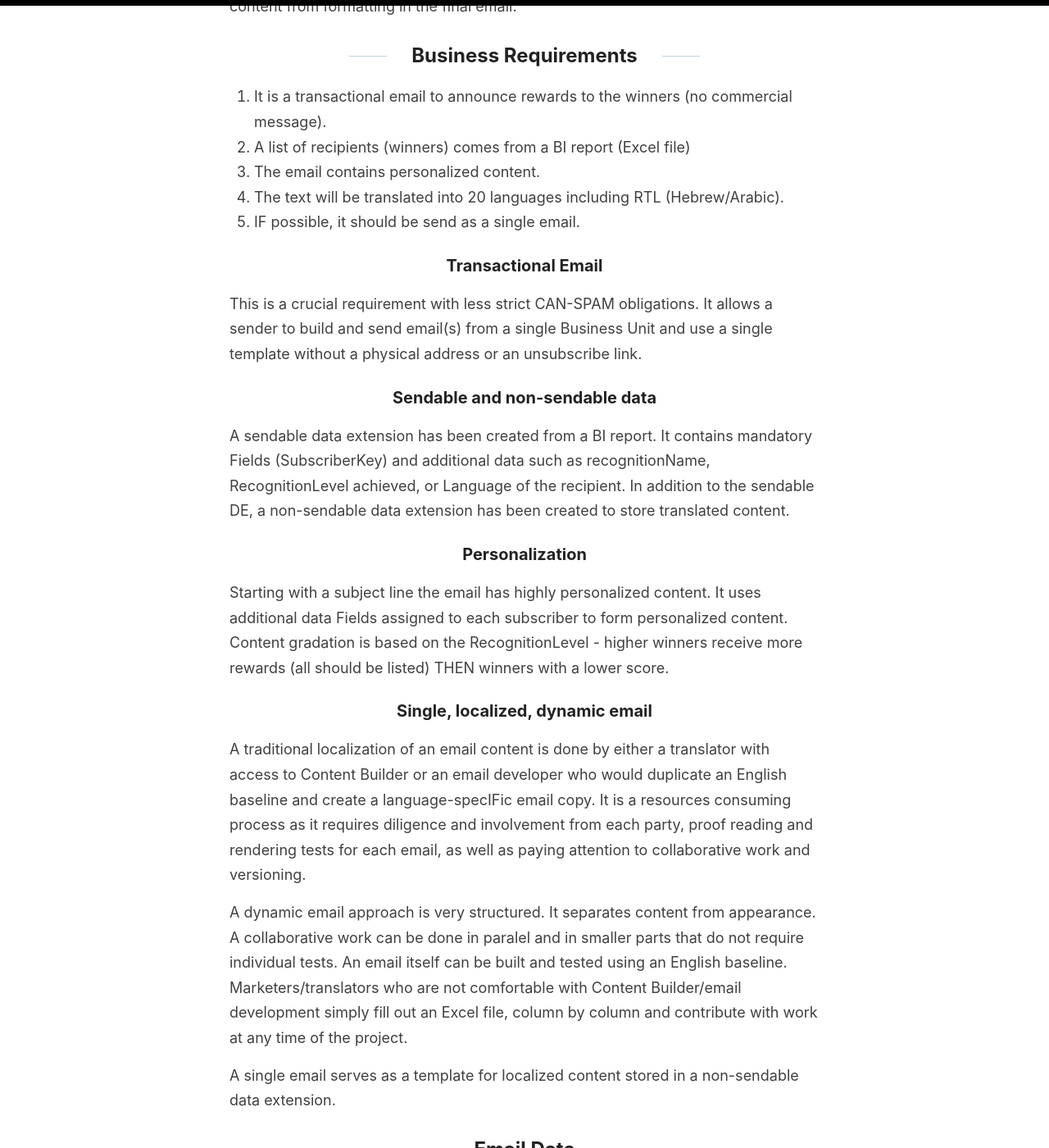
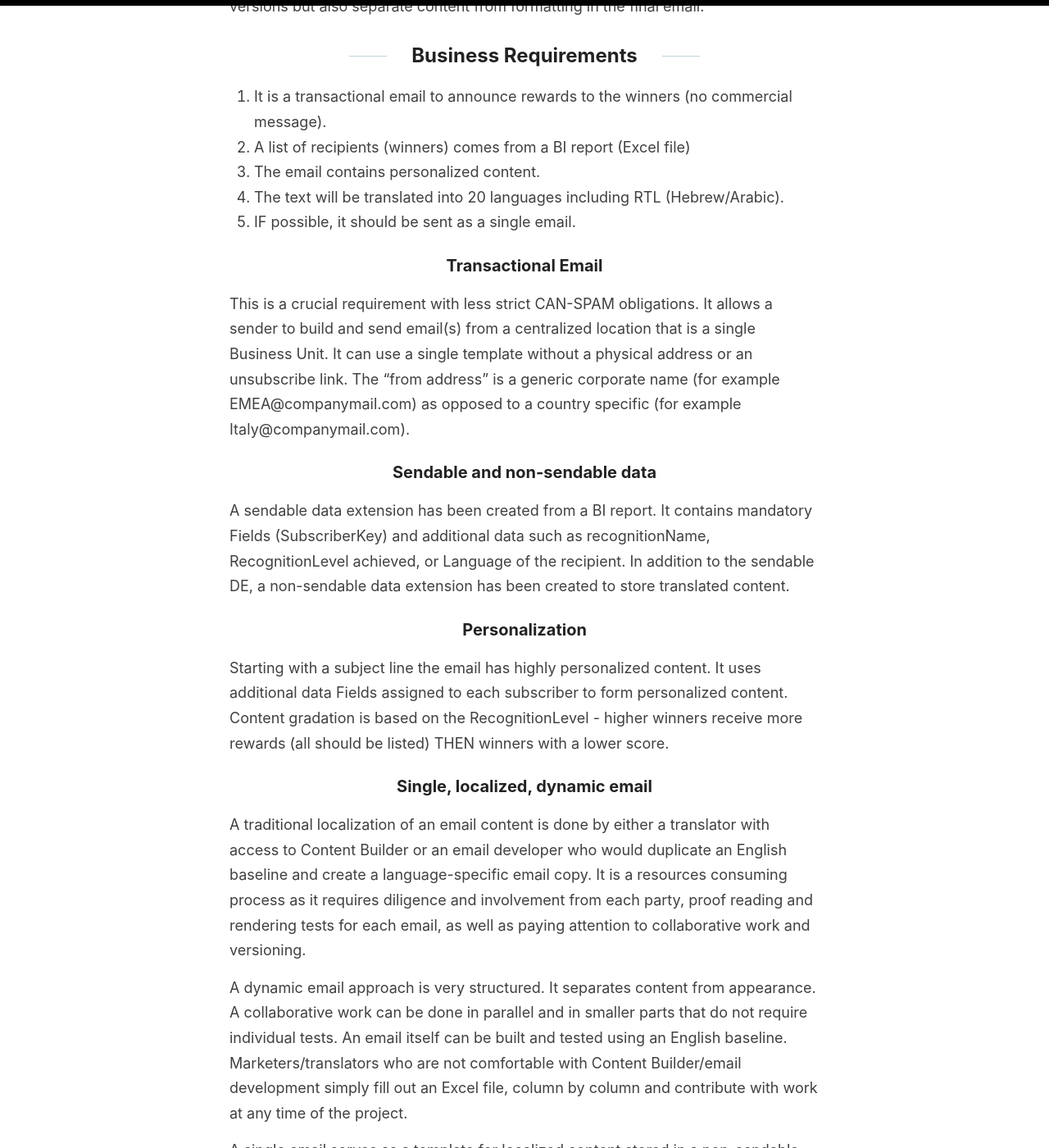
Before and after one commit to karolcholewa/blog, a Jekyll site: the page built from _posts/2021-01-10-dynamic-email.md, in a window 1280 px wide and 1400 px high, scrolled down 572 px. Shown: the whole window at 82% size. Built offline with Jekyll 4.4.1, drawn with Linux system fonts in a browser that asks for light colours; some of the changed text lies outside the part shown.

Commit message:
post updated

```diff
--- a/_posts/2021-01-10-dynamic-email.md
+++ b/_posts/2021-01-10-dynamic-email.md
@@ -5,17 +5,17 @@ categories: AMPScript
 ---
 
 This is a case study for building a dynamic email using AMPScript.
-Working with multilingual marketing teams in EMEA makes content localization a signIFicant factor in planning digital campaigns (time and money). In this example I streamline a localization process by using data import and AMPScript functions. Not only do I eliminate time spent on building/fixing/testing language versions but also separate content from formatting in the final email.
+Working with multilingual marketing teams in EMEA makes content localization (translation and authoring) a significant factor in planning digital campaigns (time and money). In this example I streamline a localization process by using data import and AMPScript functions. Not only do I eliminate time spent on building/fixing/testing language versions but also separate content from formatting in the final email.
 
 ## Business Requirements
 1. It is a transactional email to announce rewards to the winners (no commercial message).
 2. A list of recipients (winners) comes from a BI report (Excel file)
 3. The email contains personalized content.
 4. The text will be translated into 20 languages including RTL (Hebrew/Arabic).
-5. IF possible, it should be send as a single email.
+5. IF possible, it should be sent as a single email.
 
 ### Transactional Email
-This is a crucial requirement with less strict CAN-SPAM obligations. It allows a sender to build and send email(s) from a single Business Unit and use a single template without a physical address or an unsubscribe link.
+This is a crucial requirement with less strict CAN-SPAM obligations. It allows a sender to build and send email(s) from a centralized location that is a single Business Unit. It can use a single template without a physical address or an unsubscribe link. The "from address" is a generic corporate name (for example EMEA@companymail.com) as opposed to a country specific (for example Italy@companymail.com).
 
 ### Sendable and non-sendable data
 A sendable data extension has been created from a BI report. It contains mandatory Fields (SubscriberKey) and additional data such as recognitionName, RecognitionLevel achieved, or Language of the recipient.
@@ -25,9 +25,9 @@ In addition to the sendable DE, a non-sendable data extension has been created t
 Starting with a subject line the email has highly personalized content. It uses additional data Fields assigned to each subscriber to form personalized content. Content gradation is based on the RecognitionLevel - higher winners receive more rewards (all should be listed) THEN winners with a lower score.
 
 ### Single, localized, dynamic email
-A traditional localization of an email content is done by either a translator with access to Content Builder or an email developer who would duplicate an English baseline and create a language-specIFic email copy. It is a resources consuming process as it requires diligence and involvement from each party, proof reading and rendering tests for each email, as well as paying attention to collaborative work and versioning.
+A traditional localization of an email content is done by either a translator with access to Content Builder or an email developer who would duplicate an English baseline and create a language-specific email copy. It is a resources consuming process as it requires diligence and involvement from each party, proof reading and rendering tests for each email, as well as paying attention to collaborative work and versioning.
 
-A dynamic email approach is very structured. It separates content from appearance. A collaborative work can be done in paralel and in smaller parts that do not require individual tests. An email itself can be built and tested using an English baseline. Marketers/translators who are not comfortable with Content Builder/email development simply fill out an Excel file, column by column and contribute with work at any time of the project.
+A dynamic email approach is very structured. It separates content from appearance. A collaborative work can be done in parallel and in smaller parts that do not require individual tests. An email itself can be built and tested using an English baseline. Marketers/translators who are not comfortable with Content Builder/email development simply fill out an Excel file, column by column and contribute with work at any time of the project.
 
 A single email serves as a template for localized content stored in a non-sendable data extension.
 
@@ -45,7 +45,7 @@ Data from a report is manually imported to a sendable data extension. DE text Fi
 - language
 
 ### Non-sendable Data Extension - Content
-First, I build an English baseline. THEN I analize content blocks based on a content formatting. Data extension stores clear text amd text formatting is controlled by CSS within the email markup. Each content block is limited to the same formatting rules (font-size, color, font-weight, and so on). THEN I chunk it into content parts like so:
+First, I build an English baseline. Then I analyze content blocks based on a content formatting. Data extension stores clear text and text formatting is controlled by CSS within the email markup. Each content block is limited to the same formatting rules (font-size, color, font-weight, and so on). Then I chunk it into content parts like so:
 - subjectLine
 - content1
 - content2
@@ -54,10 +54,10 @@ First, I build an English baseline. THEN I analize content blocks based on a con
 - signature
 - &hellip;
 
-Content chunks fit into data extension text Fields with tailored lengths. For shorter blocks reserve 50-128 characters and for longer parts 500 characters. Take into account that text size varies in dIFferent languages.
+Content chunks fit into data extension text Fields with tailored lengths. For shorter blocks reserve 50-128 characters and for longer parts 500 characters. Take into account that text size varies in different languages.
 
 ## Email Content
-Text for an email body is stored in rows and columns of a non-sendable data extension. For images I use image content boxes and place them directly in to the email body. Images appearance is toggled using AMPScript. All images are free from text and culturally universal and diversIFied suited for the European culture.
+Text for an email body is stored in rows and columns of a non-sendable data extension. For images I use image content boxes and place them directly into the email body. Images appearance is toggled using AMPScript. All images are free from text and culturally universal and diversified suited for the European culture.
 
 ### Inside the Email Body
 Content chunks are stored in variables and displayed according to AMPScript rules. The subject line uses text concatenated in a logical, grammatically correct order.
```
